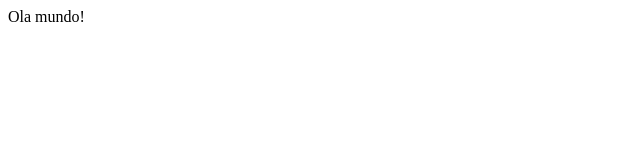
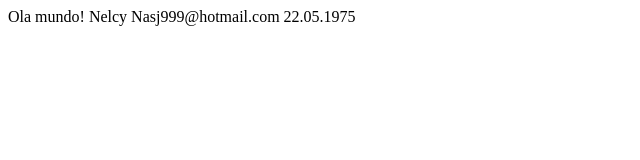
Before and after one commit to nasj999/Testando, a plain HTML site: page Index.html in a window 1280 px wide. Shown: the whole page, without its empty margins (0-640 px from the left). Drawn offline with Linux system fonts and the light colour scheme.

Commit message:
Update Index.html

```diff
--- a/Index.html
+++ b/Index.html
@@ -6,5 +6,8 @@
 </head>
 <body>
 Ola mundo!
+  Nelcy
+  Nasj999@hotmail.com
+  22.05.1975
 </body>
 </html>
```
